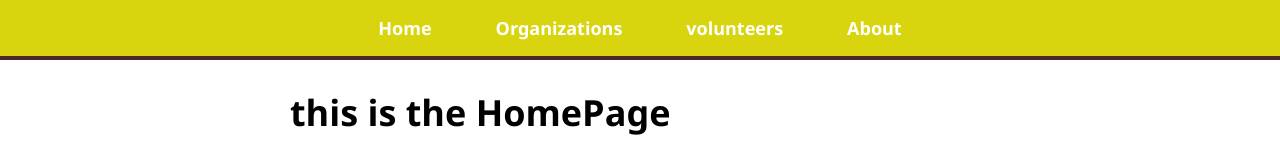
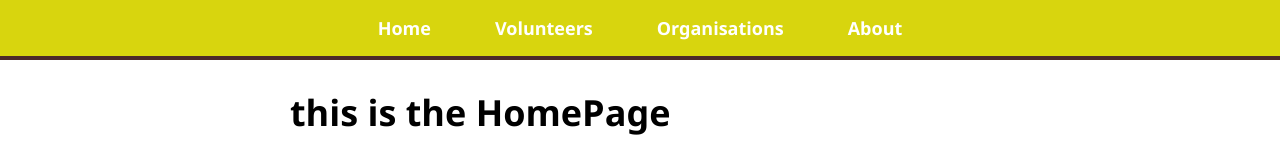
Before and after one commit to gnawd/Fortify, a React (Create React App) app in the folder Front-end/fortify/: page / in a window 1280 px wide. Shown: the top 160 px of the page. Built offline with nearby package versions, Linux system fonts and the light colour scheme.

Commit message:
Changed the link's name

```diff
--- a/Front-end/fortify/src/NavBar.js
+++ b/Front-end/fortify/src/NavBar.js
@@ -7,10 +7,10 @@ const NavBar = () => {
           <Link to="/">Home</Link>
         </li>
         <li>
-          <Link to="/organizations">Organizations</Link>
+          <Link to="/volunteers">Volunteers</Link>
         </li>
         <li>
-          <Link to="/volunteers">volunteers</Link>
+          <Link to="/organizations">Organisations</Link>
         </li>
         <li>
           <Link to="/about">About</Link>
```
